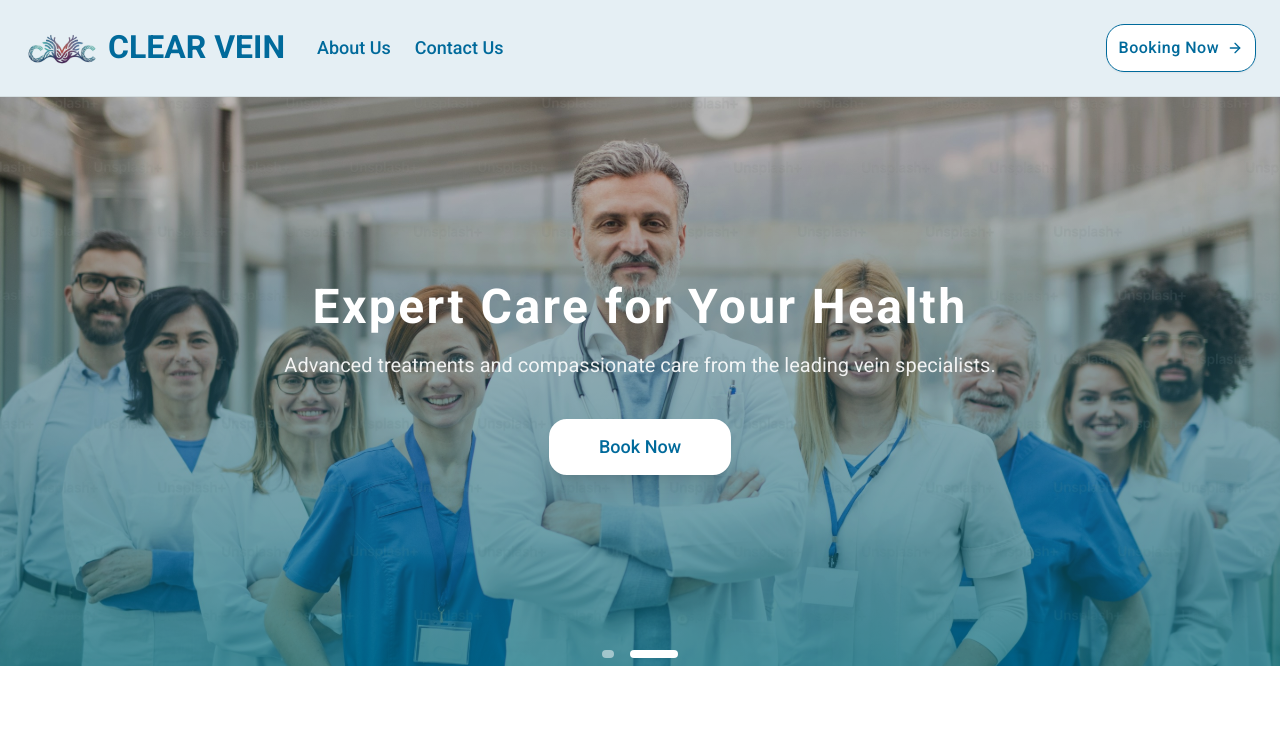
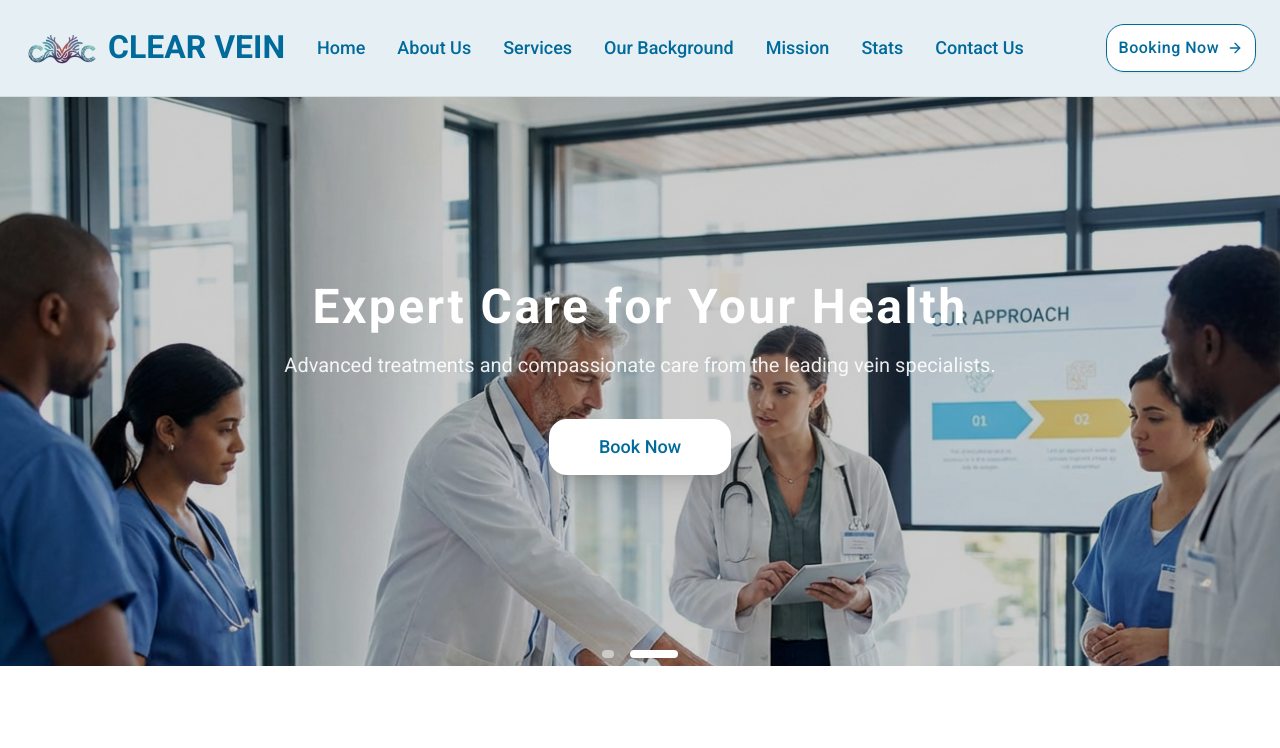
Before and after one commit to Ahme-d711/clear-vein, a Next.js app: page / in a window 1280 px wide. Shown: the top 748 px of the page. Built offline with nearby package versions, Linux system fonts and the light colour scheme.

Commit message:
feat: Implement smooth scroll navigation to various sections and a dynamic, scroll-aware navbar.

```diff
--- a/app/globals.css
+++ b/app/globals.css
@@ -39,6 +39,9 @@
 }
 
 @layer base {
+  html {
+    scroll-behavior: smooth;
+  }
   * {
     @apply border-border outline-ring/50;
   }
--- a/components/layout/Navbar.tsx
+++ b/components/layout/Navbar.tsx
@@ -1,14 +1,46 @@
+"use client";
+
+import { useState, useEffect } from "react";
 import Link from "next/link";
 import Image from "next/image";
 import { Button } from "@/components/ui/button";
 import { ArrowRight } from "lucide-react";
-
 import { Fade } from "react-awesome-reveal";
 
 export default function Navbar() {
+  const [isVisible, setIsVisible] = useState(true);
+  const [lastScrollY, setLastScrollY] = useState(0);
+
+  useEffect(() => {
+    const handleScroll = () => {
+      const currentScrollY = window.scrollY;
+
+      if (currentScrollY > lastScrollY && currentScrollY > 100) {
+        setIsVisible(false);
+      } else {
+        setIsVisible(true);
+      }
+
+      setLastScrollY(currentScrollY);
+    };
+
+    window.addEventListener("scroll", handleScroll);
+    return () => window.removeEventListener("scroll", handleScroll);
+  }, [lastScrollY]);
+
+  const navLinks = [
+    { label: "Home", href: "#" },
+    { label: "About Us", href: "#intro" },
+    { label: "Services", href: "#services" },
+    { label: "Our Background", href: "#about", className: "whitespace-nowrap" },
+    { label: "Mission", href: "#mission" },
+    { label: "Stats", href: "#stats" },
+    { label: "Contact Us", href: "#contact", className: "whitespace-nowrap" },
+  ];
+
   return (
     <Fade direction="down" triggerOnce duration={1000}>
-      <nav className="sticky top-0 z-50 w-full border-b bg-background backdrop-blur-md ">
+      <nav className={`sticky top-0 z-50 w-full border-b bg-background backdrop-blur-md transition-transform duration-300 ${isVisible ? "translate-y-0" : "-translate-y-full"}`}>
         <div className="container mx-auto max-w-[1440px] flex h-24 items-center justify-between px-4 md:px-6">
           <div className="flex items-center gap-8">
 
@@ -27,13 +59,17 @@ export default function Navbar() {
           </Link>
 
           {/* Center: Navigation Links */}
-          <div className="hidden md:flex items-center gap-6 text-lg font-medium">
-              <Link href="#" className="text-primary hover:text-primary/80 transition-colors leading-[1.1] tracking-normal">
-                  About Us
-              </Link>
-              <Link href="#" className="text-primary hover:text-primary/80 transition-colors leading-[1.1] tracking-normal">
-                  Contact Us
-              </Link>
+          <div className="hidden lg:flex items-center gap-6 xl:gap-8 text-base xl:text-lg font-medium">
+              {navLinks.map((link) => (
+                <Link
+                  key={link.label}
+                  href={link.href}
+                  className={`relative text-primary transition-colors group ${link.className || ""}`}
+                >
+                  {link.label}
+                  <span className="absolute -bottom-1 left-0 w-0 h-0.5 bg-primary transition-all duration-300 group-hover:w-full"></span>
+                </Link>
+              ))}
           </div>
           </div>
 
--- a/components/sections/AboutSection.tsx
+++ b/components/sections/AboutSection.tsx
@@ -51,7 +51,7 @@ export default function AboutSection() {
   const [activeIndex, setActiveIndex] = useState(0);
 
   return (
-    <section className="relative bg-[#F3F7F9] overflow-hidden py-16 lg:py-0">
+    <section id="mission" className="relative bg-[#F3F7F9] overflow-hidden py-16 lg:py-0">
       <div className="container max-w-[1440px] mx-auto px-4 relative z-10">
         <div className="relative">
           <Swiper
--- a/components/sections/CTASection.tsx
+++ b/components/sections/CTASection.tsx
@@ -59,7 +59,7 @@ export default function CTASection() {
   ]
 
   return (
-    <section className="relative py-32 bg-[#007095] overflow-hidden">
+    <section id="contact" className="relative py-32 bg-[#007095] overflow-hidden">
       {/* CSS Animation Keyframes */}
       <style jsx>{`
         @keyframes float {
@@ -119,7 +119,7 @@ export default function CTASection() {
             <div className="pt-4">
               <Button
               size="lg"
-              className="px-12 py-8 text-xl rounded-2xl text-[#007095] hover:text-white border-2 border-white shadow-xl cursor-pointer transition-all duration-500 hover:shadow-lg hover:scale-105 active:scale-95 font-bold bg-linear-to-r from-white via-white to-[#007095] bg-size-[200%_100%] bg-left hover:bg-right"
+              className="px-12 py-8 text-xl rounded-2xl hover:border-none text-[#007095] hover:text-white border-2 border-white shadow-xl cursor-pointer transition-all duration-500 hover:shadow-lg hover:scale-105 active:scale-95 font-bold bg-linear-to-r from-white via-white to-[#007095] bg-size-[200%_100%] bg-left hover:bg-right"
             >
 
                 Talk to a Specialist
--- a/components/sections/Hero.tsx
+++ b/components/sections/Hero.tsx
@@ -23,7 +23,7 @@ export default function Hero() {
         },
         {
             id: 2,
-            image: "/hero-1.svg",
+            image: "/approach.png",
             title: "Expert Care for Your Health",
             subtitle: "Advanced treatments and compassionate care from the leading vein specialists."
         },
@@ -77,7 +77,6 @@ export default function Hero() {
                                         {slide.subtitle}
                                     </p>
                                 </Fade>
-                                <Slide direction="up" triggerOnce delay={400} duration={800}>
                                     <div className="pt-4">
                                         <Button
                                             className="h-14 px-12 rounded-2xl text-lg hover:border-none text-primary hover:text-white border-2 border-white shadow-xl cursor-pointer transition-all duration-500 hover:shadow-lg hover:scale-105 active:scale-95 bg-linear-to-r from-white via-white to-primary bg-size-[200%_100%] bg-left hover:bg-right"
@@ -85,7 +84,6 @@ export default function Hero() {
                                             Book Now
                                         </Button>
                                     </div>
-                                </Slide>
                             </div>
                         </div>
                     </SwiperSlide>
--- a/components/sections/Introduction.tsx
+++ b/components/sections/Introduction.tsx
@@ -73,7 +73,7 @@ export default function Introduction() {
   );
 
   return (
-    <>
+    <div id="intro">
       <InfoSection
         title="Introduction"
         description={description}
@@ -88,6 +88,6 @@ export default function Introduction() {
           </div>
         </div>
       </div>
-    </>
+    </div>
   );
 }
--- a/components/sections/OurApproach.tsx
+++ b/components/sections/OurApproach.tsx
@@ -34,6 +34,7 @@ export default function OurApproach() {
   );
 
   return (
+    <div id="services">
       <InfoSection
         title="Our Approach"
         description={description}
@@ -41,5 +42,6 @@ export default function OurApproach() {
         imagePosition="left"
         bgColor="bg-gray-50/50"
       />
+    </div>
   );
 }
--- a/components/sections/OurBackground.tsx
+++ b/components/sections/OurBackground.tsx
@@ -36,11 +36,13 @@ export default function OurBackground() {
   );
 
   return (
+    <div id="about">
       <InfoSection
         title="Our Background"
         description={description}
         media={media}
         imagePosition="right"
       />
+    </div>
   );
 }
--- a/components/sections/StatsSection.tsx
+++ b/components/sections/StatsSection.tsx
@@ -27,7 +27,7 @@ import { Fade } from "react-awesome-reveal";
 
 export default function StatsSection() {
   return (
-    <section className="relative w-full overflow-hidden flex flex-col lg:flex-row">
+    <section id="stats" className="relative w-full overflow-hidden flex flex-col lg:flex-row">
       {stats.map((stat, idx) => (
         <Fade
           key={stat.id}
```
Lines whose indentation alone changed are shown as unchanged.
